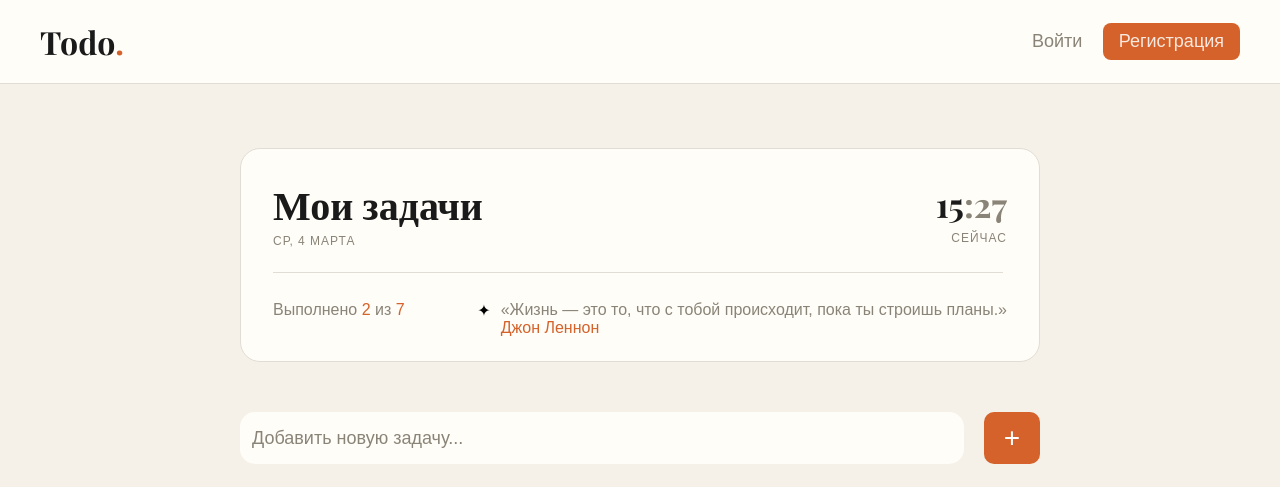
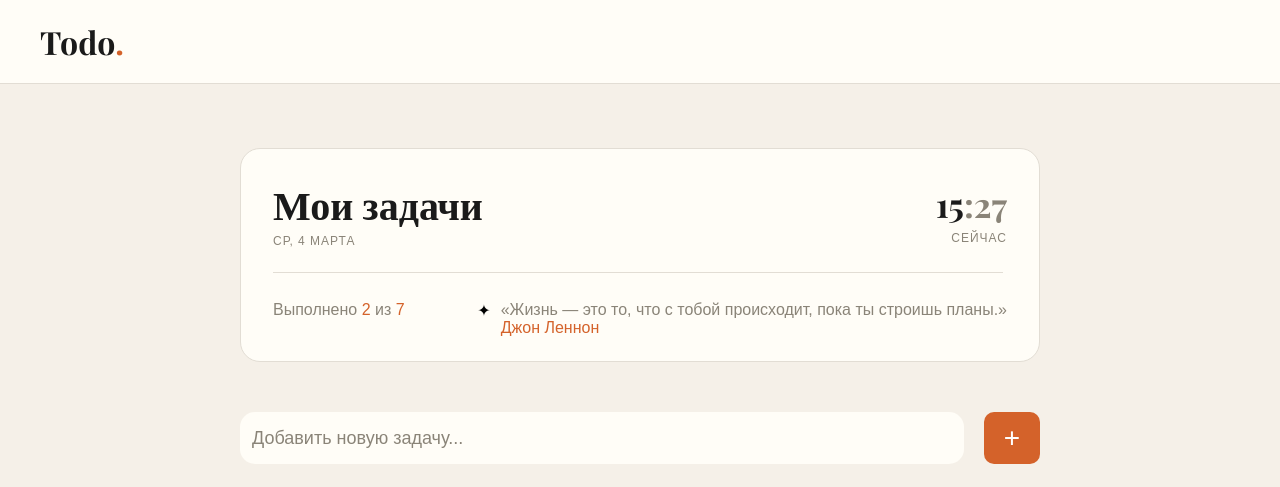
Before and after one commit to zsereqz/todo-project, a Django app: page / in a window 1280 px wide. Shown: the top 487 px of the page. Run offline with Django 5.2, Linux system fonts and the light colour scheme; data comes from the database, SQL or seed files in the repository; both versions use the stored data as it was after the commit.

Commit message:
remove reg

```diff
--- a/todo_app/templates/todo_app/base.html
+++ b/todo_app/templates/todo_app/base.html
@@ -12,10 +12,7 @@
 <body>
     <header class="menu">
         <h1 style="font-family: Playfair Display; font-size: 32px;">Todo<span style="color: #D4622A;">.</span></h1>
-        <div>
-            <button class="button1">Войти</button>
-            <button class="button2">Регистрация</button>
-        </div>
+
     </header>
     <main>
         {% block content %}
```
Also changed, not shown: db.sqlite3.
